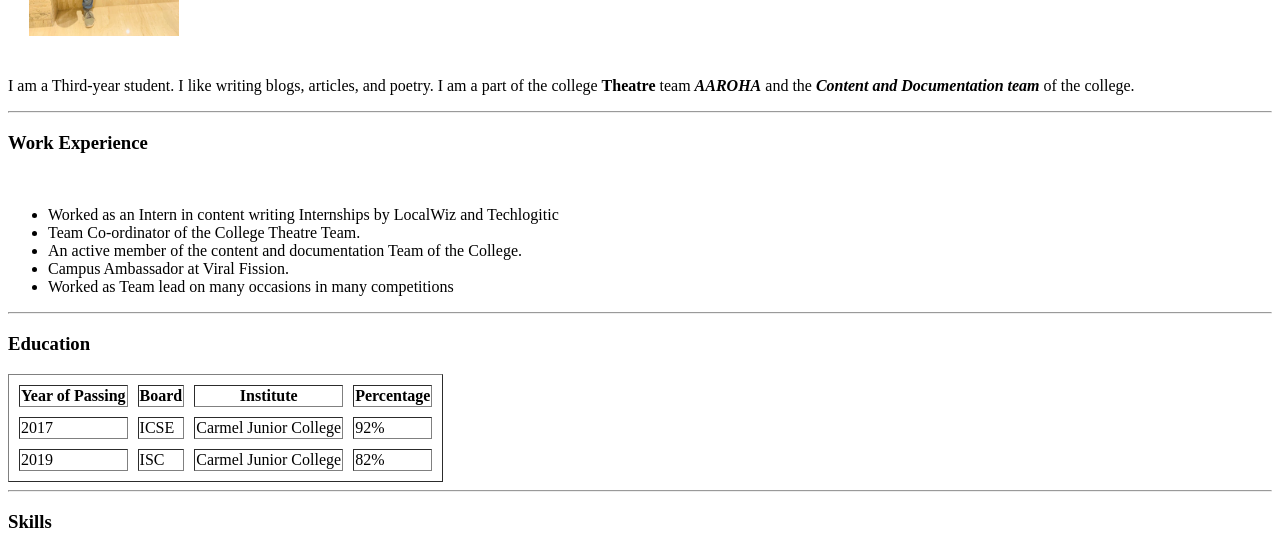
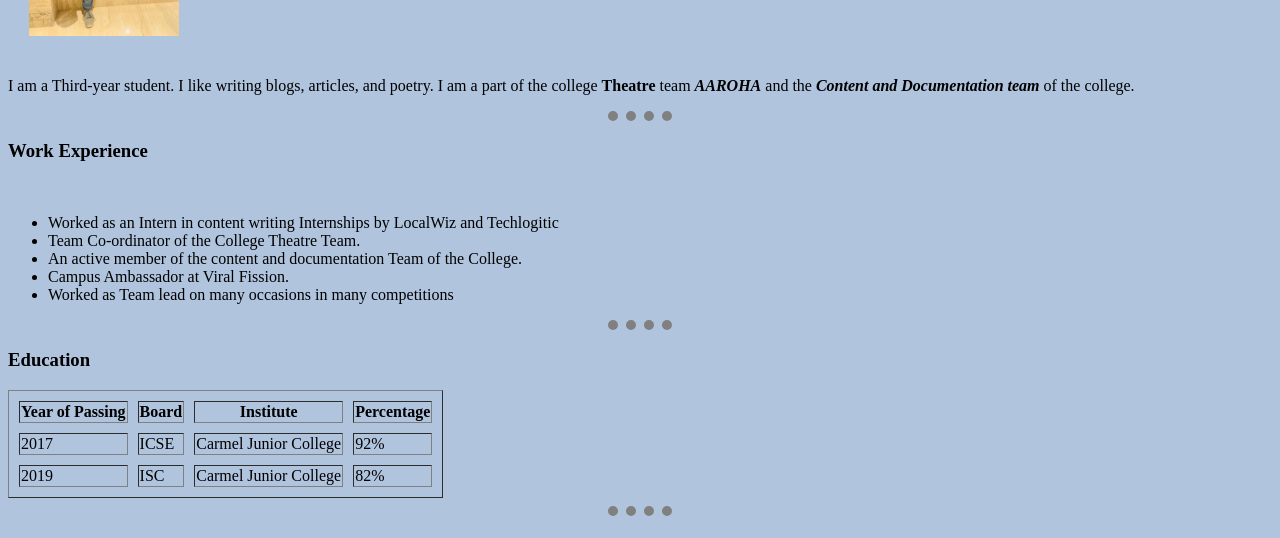
Before and after one commit to Harjee07/website, a plain HTML site: page index.html in a window 1280 px wide. Shown: the part 193-731 px from the top of the page. Drawn offline with Linux system fonts and the light colour scheme.

Commit message:
Update index.html

```diff
--- a/index.html
+++ b/index.html
@@ -5,6 +5,19 @@
   <meta charset="utf-8">
   <meta name="description" content="The website is Harjee's first personal website that he learned as part of his first module.">
   <title>Harjee's personal site</title>
+<style>
+
+  body {
+    background-Color: lightsteelblue;
+  }
+  hr {
+    border-style: dotted none none;
+    border-color: grey;
+    border-width: 10px;
+    width: 5%;
+  }
+
+  </style>
 </head>
 
 <body>
```
